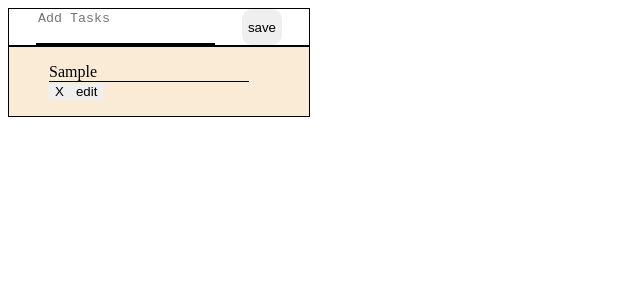
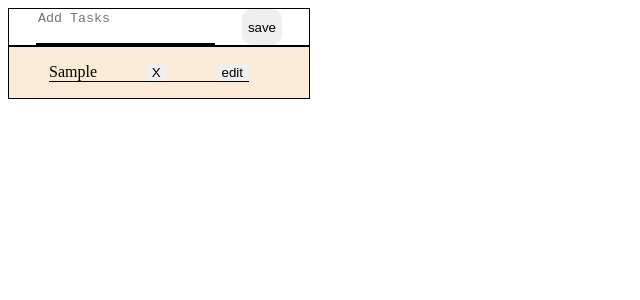
Before and after one commit to shubhammahamuni/React-Assignment-5---Todo-List-React, a React app: page / in a window 1280 px wide. Both pictures are taken after typing "Sample" into the empty fields and a click on the button "save". Shown: the top 300 px of the page, without its empty margins (0-640 px from the left). Built offline with nearby package versions, Linux system fonts and the light colour scheme.

Commit message:
default value removed

```diff
--- a/src/components/App.js
+++ b/src/components/App.js
@@ -64,7 +64,7 @@ function App()
 				obj2[i].task_name = temp_text;
 				obj2[i].edit = false;
 
-				setlist(list=> [...list] , obj2);
+				setlist(obj2);
 				settemtext("");
 			//	console.log(list.length);
 			}
--- a/src/components/list/index.js
+++ b/src/components/list/index.js
@@ -1,36 +1,37 @@
 import React from 'react'
 
-function InputTask({list , delete_todo_item,edit_todo_item,handle_edit_save_button,handle_edit } ) {
+function InputTask({ list, delete_todo_item, edit_todo_item, handle_edit_save_button, handle_edit }) {
 
 
 
 
     return (
         <div className="list_view">
-        <ul>
+            <ul >
 
 
 
 
-           {
-               list.map((obj,i)=>{
+                {
+                    list.map((obj, i) => {
 
 
-                   return (<> <li key ={i} className="list">{obj.task_name}</li>
-                 <button className="delete"  onClick={()=> {delete_todo_item(obj.task_name ,i)}}>X</button>
-                 <button className="edit"  onClick={()=> {edit_todo_item(obj.task_name,i)}}>edit</button>
-                 {  obj.edit==true ?<><textarea className="editTask" defaultValue={obj.task_name}  onChange={(e)=>handle_edit(e.target.value , i)}/>
+                        return (<> <li key={i} className="list">{obj.task_name}
+                            <button className="delete" onClick={() => { delete_todo_item(obj.task_name, i) }}>X</button>
+                            <button className="edit" onClick={() => { edit_todo_item(obj.task_name, i) }}>edit</button></li>
+                            {obj.edit == true ? <div   className="editingarea"><textarea className="editTask"  onChange={(e) => handle_edit(e.target.value, i)} />
 
-                        <button className="saveTask" onClick = {()=>{handle_edit_save_button(i)}}>save</button></>:null}
+                                <button className="saveTask" onClick={() => { handle_edit_save_button(i) }}>save</button></div> : null}
 
-                   </>) })
+                        </>)
+                    })
 
-           }
+                }
 
 
 
-       </ul>
-       </div>
+            </ul>
+        </div>
 
 
     )
--- a/src/styles/App.css
+++ b/src/styles/App.css
@@ -164,9 +164,9 @@ button{
   .delete , .edit{
 
 
+    margin-left: 20px;
+    border: 0px;
 
-    border: 0px;
-    display: inline;
 
 
  }
```
